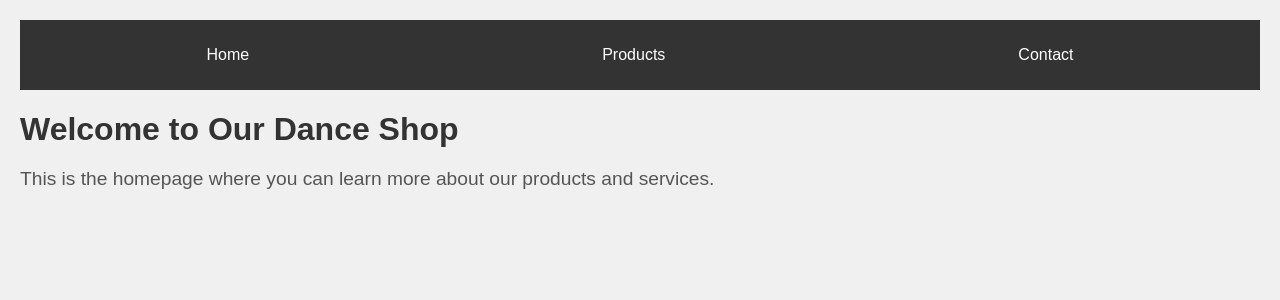
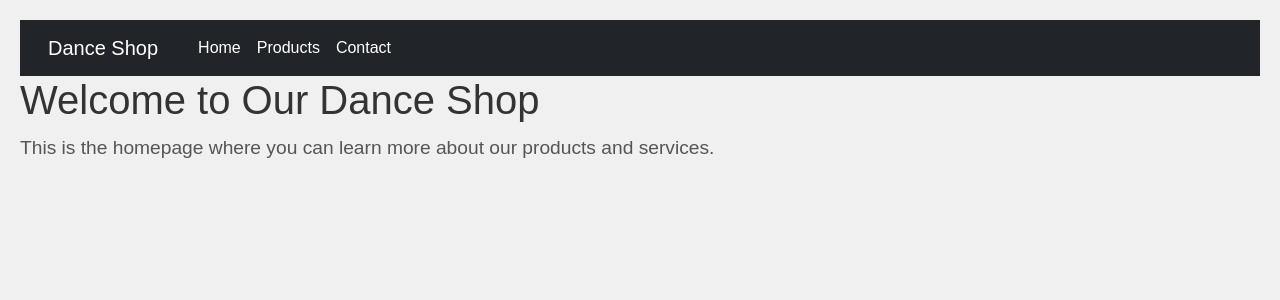
Before and after one commit to StasUniza/EShop, a React (Create React App) app in the folder dance-shop/: page / in a window 1280 px wide. Shown: the top 300 px of the page. Built offline with nearby package versions, Linux system fonts and the light colour scheme.

Commit message:
Pridany bootstrap

```diff
--- a/dance-shop/package.json
+++ b/dance-shop/package.json
@@ -3,9 +3,11 @@
   "version": "0.1.0",
   "private": true,
   "dependencies": {
+    "@popperjs/core": "^2.11.8",
     "@testing-library/jest-dom": "^5.17.0",
     "@testing-library/react": "^13.4.0",
     "@testing-library/user-event": "^13.5.0",
+    "bootstrap": "^5.3.3",
     "react": "^18.3.1",
     "react-dom": "^18.3.1",
     "react-router-dom": "^6.27.0",
--- a/dance-shop/src/App.css
+++ b/dance-shop/src/App.css
@@ -7,28 +7,29 @@
 }
 
 
-nav {
-  background-color: #333;
-  padding: 10px;
-}
-
 nav ul {
   list-style-type: none;
   display: flex;
   justify-content: space-around;
   padding: 0;
+  margin: 0;
+}
+
+nav ul li {
+  display: inline-block;
 }
 
 nav a {
-  color: white;
+  color: white !important;
   text-decoration: none;
   padding: 8px 16px;
   border-radius: 4px;
 }
 
 nav a:hover {
-  background-color: #555;
+  background-color: #555 !important;
 }
+
 
 
 .App {
@@ -45,6 +46,7 @@
   color: #555;
 }
 
+/*
 @media (max-width: 600px) {
   nav ul {
     flex-direction: column;
@@ -60,4 +62,4 @@
   }
 
 
-}
+}*/
--- a/dance-shop/src/App.js
+++ b/dance-shop/src/App.js
@@ -3,18 +3,33 @@
 import HomePage from './components/HomePage';
 import ProductsPage from './components/ProductsPage';
 import ContactPage from './components/ContactPage';
+import 'bootstrap/dist/css/bootstrap.min.css';
 import './App.css';
 
 function App() {
     return (
         <Router>
             <div className="App">
-                <nav>
-                    <ul>
-                        <li><Link to="/">Home</Link></li>
-                        <li><Link to="/products">Products</Link></li>
-                        <li><Link to="/contact">Contact</Link></li>
-                    </ul>
+                <nav className="navbar navbar-expand-lg navbar-dark bg-dark">
+                    <div className="container-fluid">
+                        <Link className="navbar-brand" to="/">Dance Shop</Link>
+                        <button className="navbar-toggler" type="button" data-bs-toggle="collapse" data-bs-target="#navbarNav" aria-controls="navbarNav" aria-expanded="false" aria-label="Toggle navigation">
+                            <span className="navbar-toggler-icon"></span>
+                        </button>
+                        <div className="collapse navbar-collapse" id="navbarNav">
+                            <ul className="navbar-nav">
+                                <li className="nav-item">
+                                    <Link className="nav-link" to="/">Home</Link>
+                                </li>
+                                <li className="nav-item">
+                                    <Link className="nav-link" to="/products">Products</Link>
+                                </li>
+                                <li className="nav-item">
+                                    <Link className="nav-link" to="/contact">Contact</Link>
+                                </li>
+                            </ul>
+                        </div>
+                    </div>
                 </nav>
                 <Routes>
                     <Route path="/" element={<HomePage />} />
--- a/dance-shop/src/index.js
+++ b/dance-shop/src/index.js
@@ -3,6 +3,9 @@
 import './index.css';
 import App from './App';
 import reportWebVitals from './reportWebVitals';
+import 'bootstrap/dist/css/bootstrap.min.css';
+import 'bootstrap/dist/js/bootstrap.bundle.min.js';
+
 
 const root = ReactDOM.createRoot(document.getElementById('root'));
 root.render(
--- /dev/null
+++ b/package.json
@@ -0,0 +1,5 @@
+{
+  "dependencies": {
+    "bootstrap": "^5.3.3"
+  }
+}
```
Also changed, not shown: 2 other files (tests, documents, lock files or other folders).
